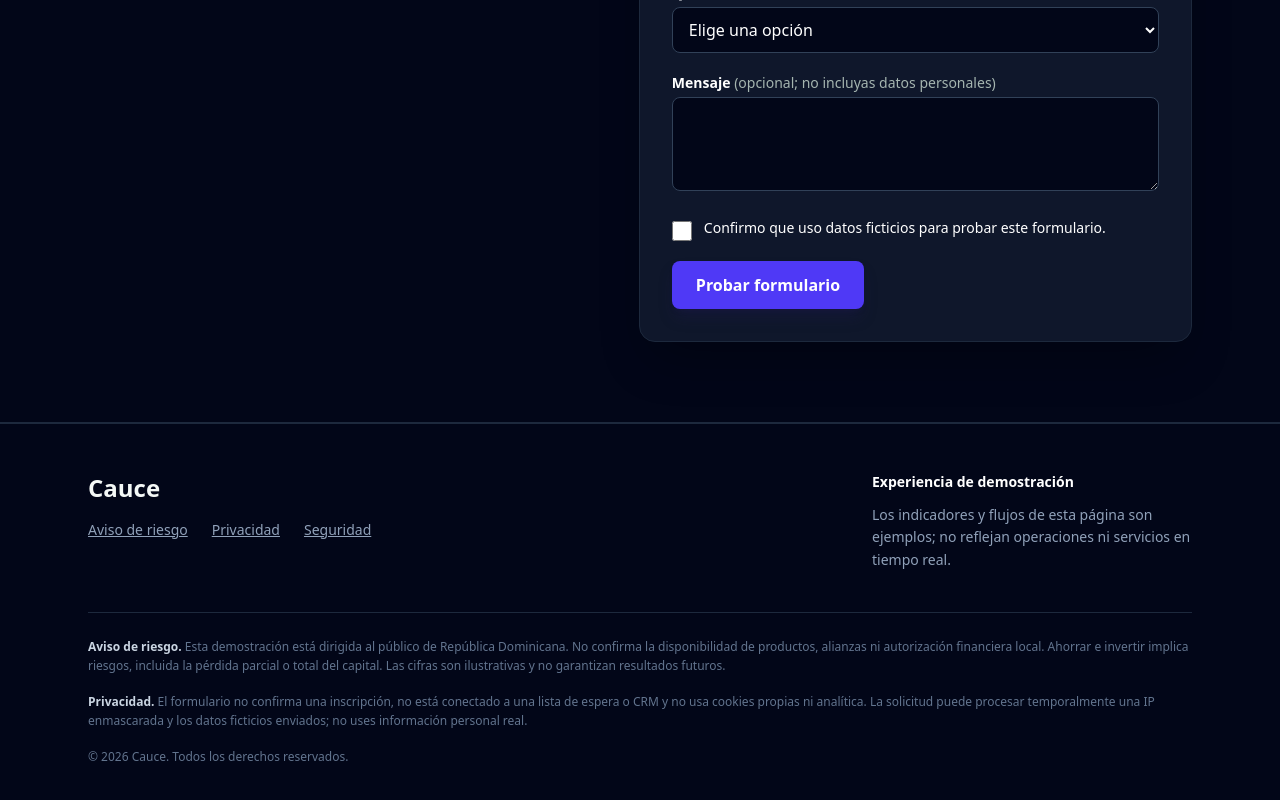
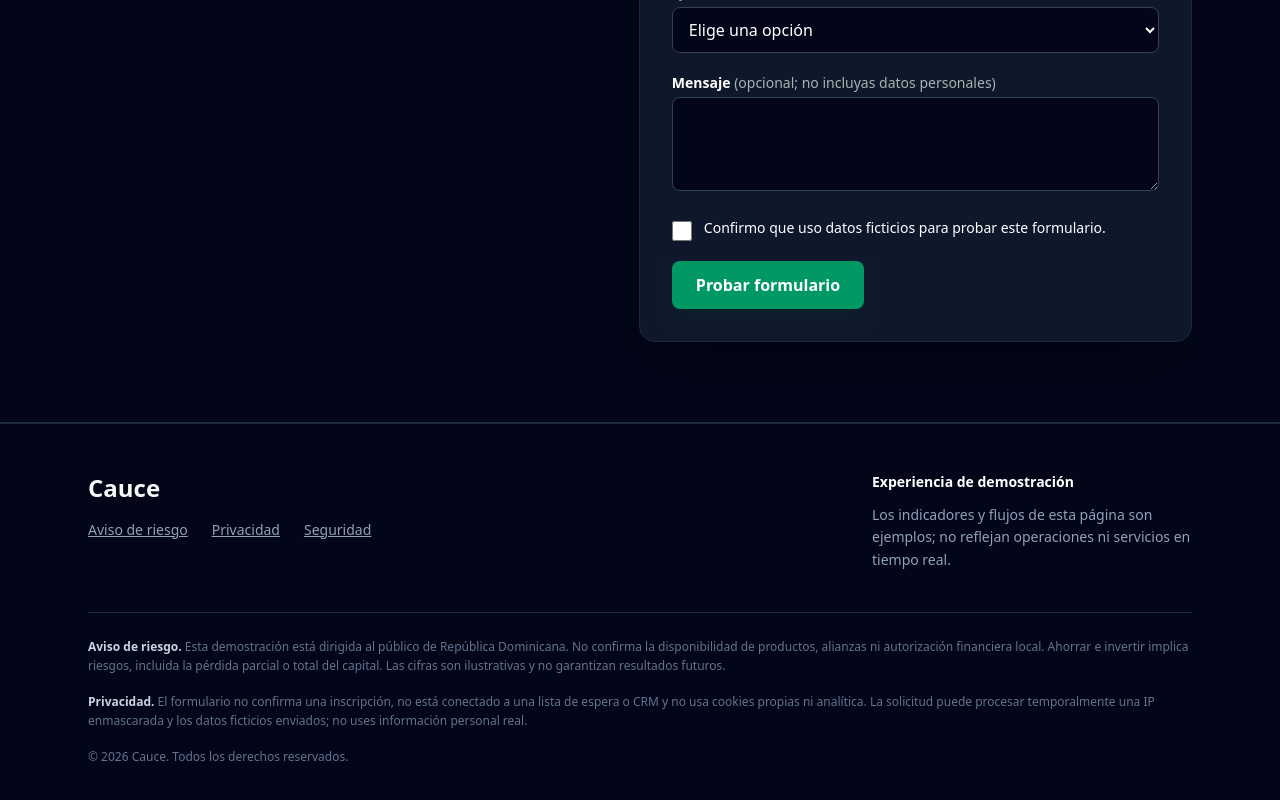
Before and after one commit to josemanuelsuarez110/cauce-landing, a Next.js app: page / in a window 1280 px wide. Shown: the part 3168-3968 px from the top of the page. Built offline with nearby package versions, Linux system fonts and the light colour scheme.

Commit message:
style: establish premium navy and emerald visual system

```diff
--- a/src/components/LeadForm.tsx
+++ b/src/components/LeadForm.tsx
@@ -101,7 +101,7 @@ export function LeadForm() {
         <div className="rounded-2xl border border-slate-800 bg-slate-900 p-6 text-white shadow-2xl shadow-black/30 sm:p-8">
           {status === "success" ? (
             <div role="status" className="flex items-start gap-3">
-              <CircleCheck aria-hidden="true" className="mt-0.5 h-6 w-6 shrink-0 text-teal" />
+              <CircleCheck aria-hidden="true" className="mt-0.5 h-6 w-6 shrink-0 text-emerald-400" />
               <div>
                 <p className="text-lg font-semibold">Prueba completada.</p>
                 <p className="mt-1 text-muted">Esta demostración no guarda una inscripción ni envía seguimiento.</p>
@@ -152,7 +152,7 @@ export function LeadForm() {
 
               <div>
                 <div className="flex items-start gap-3">
-                  <input id={`${uid}-consent`} name="consent" type="checkbox" className="mt-1 h-5 w-5 accent-teal"
+                  <input id={`${uid}-consent`} name="consent" type="checkbox" className="mt-1 h-5 w-5 accent-emerald-400"
                     aria-invalid={err("consent") ? true : undefined} aria-describedby={describe("consent")} />
                   <label htmlFor={`${uid}-consent`} className="text-sm leading-relaxed">
                     Confirmo que uso datos ficticios para probar este formulario.
@@ -166,7 +166,7 @@ export function LeadForm() {
               </div>
 
               <button type="submit" disabled={status === "sending"}
-                className="inline-flex w-full items-center justify-center gap-2 rounded-lg bg-indigo-600 px-6 py-3 text-base font-semibold text-white shadow-lg shadow-indigo-950/40 transition-colors hover:bg-indigo-500 disabled:opacity-70 sm:w-auto">
+                className="inline-flex w-full items-center justify-center gap-2 rounded-lg bg-emerald-600 px-6 py-3 text-base font-semibold text-white shadow-lg shadow-emerald-950/40 transition-colors hover:bg-emerald-500 disabled:opacity-70 sm:w-auto">
                 {status === "sending" ? (<><LoaderCircle aria-hidden="true" className="h-5 w-5 animate-spin" />Enviando…</>) : "Probar formulario"}
               </button>
             </form>
```
